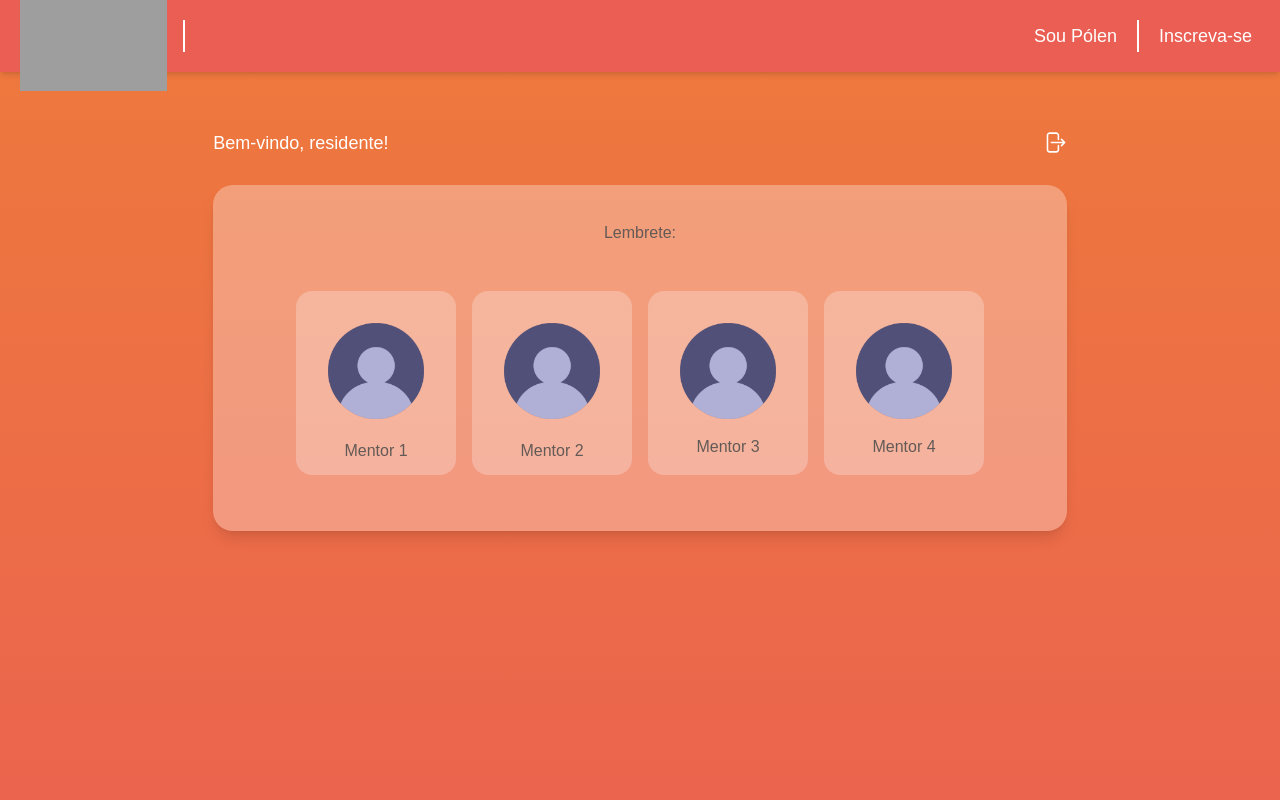
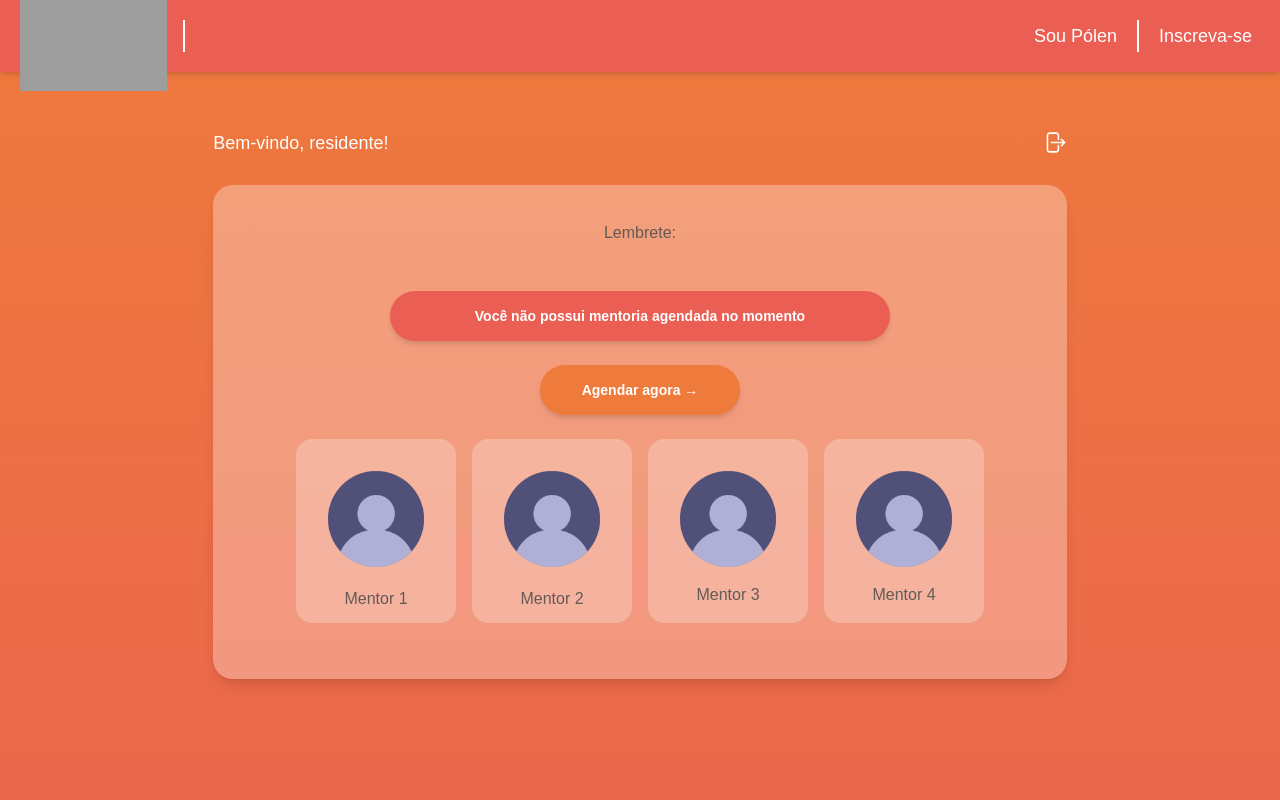
Before and after one commit to HextechBRISA/polen-inovacao-front, a Next.js app: page /resident in a window 1280 px wide. Shown: the top 800 px of the page. Built offline with nearby package versions, Linux system fonts and the light colour scheme; grey boxes are pictures that could not be loaded; a web font is replaced by a local one.

Commit message:
feat: implement meetingreminder

```diff
--- a/src/app/resident/components/MeetingReminder.tsx
+++ b/src/app/resident/components/MeetingReminder.tsx
@@ -1,10 +1,39 @@
 "use client";
-import React from "react";
+import React, { useState } from "react";
 
 export default function MeetingReminder() {
+  // Estado para verificar se o aluno tem mentorias agendadas
+  const [hasMentorships, setHasMentorships] = useState(); // Mude para true para testar mentorias marcadas
+  // Estado para armazenar a lista de mentorias
+  const [mentorships, setMentorships] = useState([
+    { mentor: "João" },
+    { mentor: "Maria" }
+  ]);
+
   return (
-    <div>
+    <div className="flex flex-col items-center">
       <h1 className="mb-[50px]">Lembrete:</h1>
+      {hasMentorships && mentorships.length > 0 ? (
+        mentorships.map((mentorship, index) => (
+          <div
+            key={index}
+            className="shadow-md w-[500px] h-[50px] bg-[#EA5E53] text-white text-sm font-bold rounded-[50px] flex items-center justify-center mb-6"
+          >
+            <p>
+              Você possui uma mentoria marcada com o mentor {mentorship.mentor}
+            </p>
+          </div>
+        ))
+      ) : (
+        <>
+          <div className="shadow-md w-[500px] h-[50px] bg-[#EA5E53] text-white text-sm font-bold rounded-[50px] flex items-center justify-center mb-6">
+            <p>Você não possui mentoria agendada no momento</p>
+          </div>
+          <div className="shadow-md w-[200px] h-[50px] bg-[#EE7A3C] text-white text-sm font-bold rounded-[50px] flex items-center justify-center hover:bg-[#f38c54] mb-6">
+            <button className="w-full h-full">Agendar agora &rarr;</button>
+          </div>
+        </>
+      )}
     </div>
   );
 }
```
